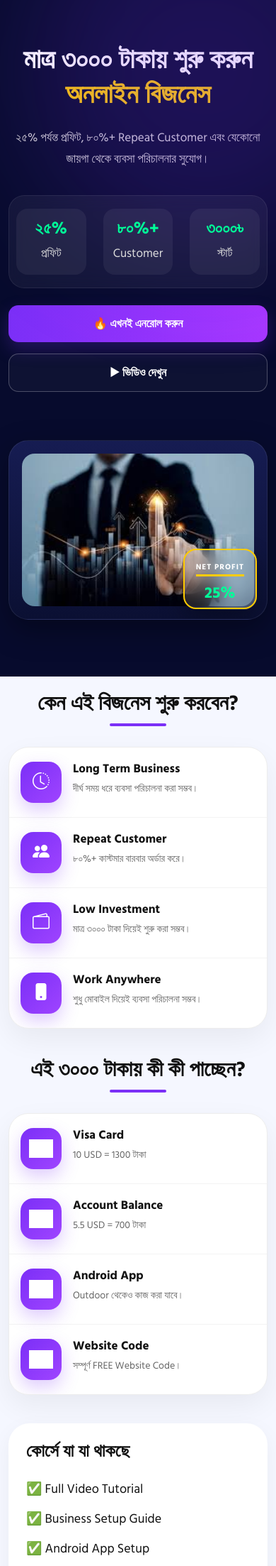
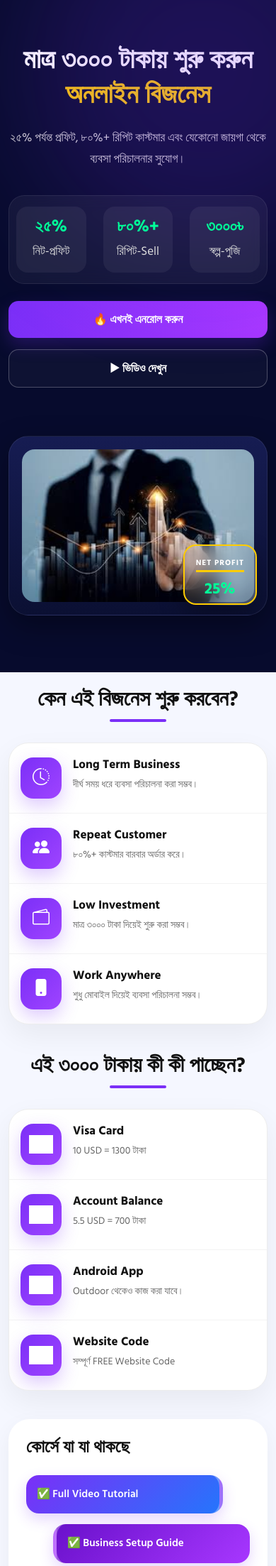
Before and after one commit to bamdyasin/coinbusiness, a PHP site: page / in a window 390 px wide. Shown: the part 80-2286 px from the top of the page at 71% size. Run offline with PHP 8.4, Linux system fonts and the light colour scheme; grey boxes are pictures that could not be loaded.

Commit message:
Desing Retuched and completed

```diff
--- a/index.html
+++ b/index.html
@@ -86,7 +86,7 @@
         </h1>
 
         <p>
-          ২৫% পর্যন্ত প্রফিট, ৮০%+ Repeat Customer
+          ২৫% পর্যন্ত প্রফিট, ৮০%+ রিপিট কাস্টমার
           এবং যেকোনো জায়গা থেকে ব্যবসা পরিচালনার সুযোগ।
         </p>
 
@@ -97,21 +97,21 @@
             <div class="col-4">
               <div class="stats-item">
                 <h3>২৫%</h3>
-                <p>প্রফিট</p>
+                <p>নিট-প্রফিট</p>
               </div>
             </div>
 
             <div class="col-4">
               <div class="stats-item">
                 <h3>৮০%+</h3>
-                <p>Customer</p>
+                <p>রিপিট-Sell</p>
               </div>
             </div>
 
             <div class="col-4">
               <div class="stats-item">
                 <h3>৩০০০৳</h3>
-                <p>স্টার্ট</p>
+                <p>স্বল্প-পুজি</p>
               </div>
             </div>
 
@@ -300,7 +300,8 @@
           <div class="package-number">01</div>
           <img src="https://cdn-icons-png.flaticon.com/512/196/196578.png">
           <h4>Visa Card</h4>
-          <p>10 USD = 1300 টাকা</p>
+          <p><b>10 USD = 1300 টাকা।</b></p>
+          <p>ব্যাংকের মাধ্যমে পাসপোর্টসহ ১০–১২ হাজার টাকা লাগে।</p>
         </div>
       </div>
 
@@ -309,16 +310,18 @@
           <div class="package-number">02</div>
           <img src="https://cdn-icons-png.flaticon.com/512/2489/2489756.png">
           <h4>Account Balance</h4>
-          <p>5.5 USD = 700 টাকা</p>
+          <p><b>5.5 USD = 700 টাকা।</b></p>
+          <p>আপনার একাউন্ট এ থাকবে এবং এটাই আপনার পুজি।</p>
         </div>
       </div>
 
       <div class="col-md-6 col-lg-3">
         <div class="package-card">
           <div class="package-number">03</div>
-          <img src="https://cdn-icons-png.flaticon.com/512/888/888879.png">
+          <img src="https://cdn-icons-png.flaticon.com/512/226/226770.png">
           <h4>Android App</h4>
-          <p>Outdoor থেকেও কাজ করা যাবে।</p>
+          <p><b>Outdoor থেকেও কাজ করা যাবে।</b></p>
+          <p>এটা আপনার কম্পিউটার এর বিকল্প হিসেবে কাজ করবে।</p>
         </div>
       </div>
 
@@ -327,7 +330,8 @@
           <div class="package-number">04</div>
           <img src="https://cdn-icons-png.flaticon.com/512/1006/1006771.png">
           <h4>Website Code</h4>
-          <p>সম্পূর্ণ FREE Website Code।</p>
+          <p><b>সম্পূর্ণ FREE Website Code</b></p>
+          <p>কাস্টমার বাড়লে ওয়েবসাইট থাকলে ভালো বিসনেস বড় করা সহজ।</p>
         </div>
       </div>
 
@@ -368,7 +372,7 @@
         <div class="mobile-item">
 
           <div class="mobile-icon">
-            <img src="https://cdn-icons-png.flaticon.com/512/888/888879.png">
+            <img src="https://cdn-icons-png.flaticon.com/512/226/226770.png">
           </div>
 
           <div class="mobile-content">
@@ -386,7 +390,7 @@
 
           <div class="mobile-content">
             <h5>Website Code</h5>
-            <p>সম্পূর্ণ FREE Website Code।</p>
+            <p>সম্পূর্ণ FREE Website Code</p>
           </div>
 
         </div>
@@ -422,7 +426,6 @@
             <li>✅ Android App Setup</li>
             <li>✅ Customer Handling System</li>
             <li>✅ Support & Guidance</li>
-            <li>✅ Future Update Support</li>
 
           </ul>
 
--- a/style.css
+++ b/style.css
@@ -123,9 +123,15 @@ a{
   background:rgba(255,255,255,0.05);
   border:1px solid rgba(255,255,255,0.08);
   border-radius:22px;
-  padding:22px;
+  padding:15px 10px;
   margin-top:35px;
   backdrop-filter:blur(12px);
+}
+
+.stats-item{
+  background:rgba(255,255,255,0.06);
+  border-radius:16px;
+  padding:15px 10px;
 }
 
 .stats-item h3{
@@ -451,16 +457,6 @@ footer{
     font-size:17px;
   }
 
-  .stats-card{
-    padding:18px 10px;
-  }
-
-  .stats-item{
-    background:rgba(255,255,255,0.06);
-    border-radius:16px;
-    padding:15px 10px;
-  }
-
   .hero-card{
     margin-top:20px;
     padding:18px;
@@ -530,6 +526,35 @@ footer{
     font-size:14px;
   }
 
+  .course-list {
+    display: block;
+  }
+
+  .course-list li {
+    width: 88%;
+    color: #fff;
+    padding: 16px 15px;
+    border-radius: 18px;
+    font-size: 15px !important;
+    margin-bottom: 15px !important;
+    box-shadow: 0 8px 20px rgba(123, 47, 247, 0.2);
+    font-weight: 600;
+    display: flex;
+    border: none;
+  }
+
+  .course-list li:nth-child(odd) {
+    margin-right: auto;
+    background: linear-gradient(135deg, #7b2ff7, #2575fc);
+    border-right: 5px solid rgba(255, 255, 255, 0.3);
+  }
+
+  .course-list li:nth-child(even) {
+    margin-left: auto;
+    background: linear-gradient(135deg, #6a11cb, #a737ff);
+    border-left: 5px solid rgba(255, 255, 255, 0.3);
+  }
+
   .btn-main,
   .btn-outline-custom{
     width:100%;
```
